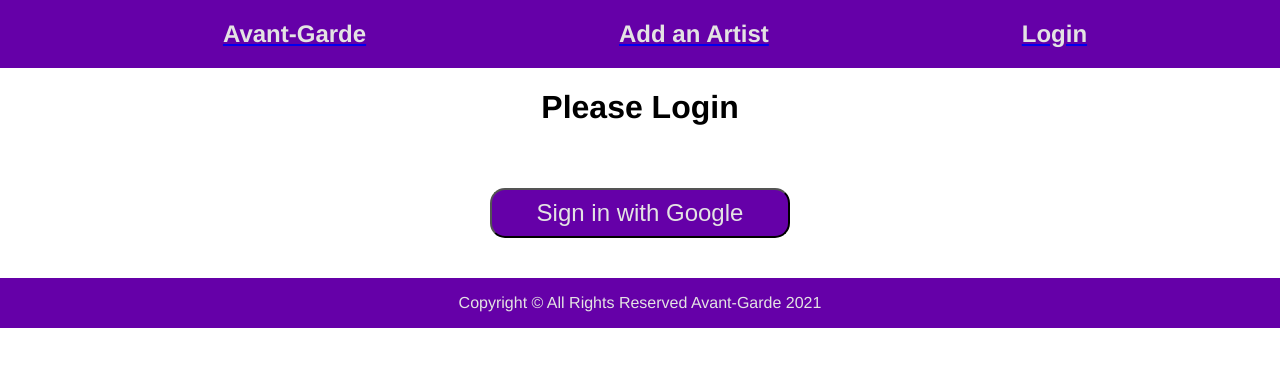
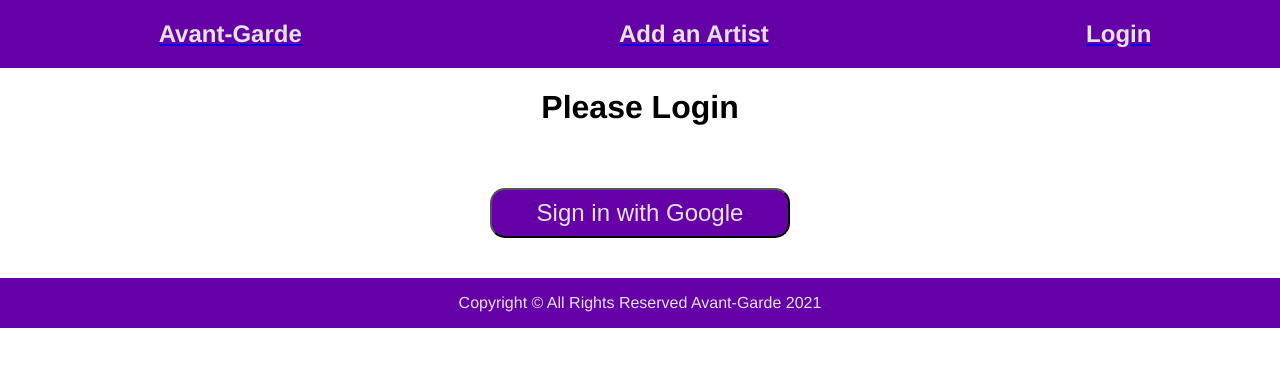
Before and after one commit to lloddy/avant-garde-front, a React (Create React App) app: page /login in a window 1280 px wide. Shown: the top 366 px of the page. Built offline with nearby package versions, Linux system fonts and the light colour scheme; no server answers.

Commit message:
WIP hides editing form for users not logged in

```diff
--- a/src/App.js
+++ b/src/App.js
@@ -1,12 +1,8 @@
 import './App.css';
 import { useState, useEffect } from 'react';
-import { Switch, Route, Redirect } from 'react-router-dom';
 import Nav from './components/Nav';
 import Main from './components/Main';
 import Footer from './components/Footer';
-
-import Index from './pages/Index';
-import Login from './pages/Login';
 import { auth } from './services/firebase';
 
 
--- a/src/components/Main.jsx
+++ b/src/components/Main.jsx
@@ -88,10 +88,9 @@ const Main = (props) => {
 
                     )}>
                 </Route>
-                <Route path="/login">
-                    <Login />
-                </Route>
-
+                <Route path="/login" render={() => (
+                user ? <Redirect to="/" /> : <Login />
+                )} />
             </Switch>
         </main>
     )
--- a/src/components/Nav.jsx
+++ b/src/components/Nav.jsx
@@ -24,7 +24,7 @@ const Nav = (props) => {
                 {
                     props.user ?
                     <>
-                        <h1 onClick={logOut} className="logButtons">Logout</h1>
+                        <h1 onClick={logOut}>Logout</h1>
                         <p className="userName" id="displayName">Welcome, {props.user.displayName}</p>
                         <p>
                             <img src={props.user.photoURL}
@@ -33,12 +33,12 @@ const Nav = (props) => {
                             id="userPhoto"
                             />
                         </p>
-                        <div className="backGroundBox"></div>
+                        {/* <div className="backGroundBox"></div> */}
 
                     </>
                     :
                     <Link to="/login">
-                        <h1 className="logButtons" >Login</h1>
+                        <h1>Login</h1>
                     </Link>
                 }
 
--- a/src/pages/Create.jsx
+++ b/src/pages/Create.jsx
@@ -1,7 +1,6 @@
 import { useHistory } from 'react-router-dom'
 import { useState } from 'react';
 import backgroundImageCreate from '../assets/image13.jpeg'
-
 
 
 const Create = (props) => {
--- a/src/pages/Login.jsx
+++ b/src/pages/Login.jsx
@@ -1,6 +1,15 @@
 import { signIn } from '../services/firebase';
+import { useHistory } from 'react-router-dom'
 
 const Login = (props) => {
+
+
+    // const routeChange = () => {
+    //     let path = 'newPath'
+    //     history.push('/')
+    // }
+
+    const history = useHistory();
     return (
         <main>
             <div className="loginPage">
--- a/src/pages/Show.jsx
+++ b/src/pages/Show.jsx
@@ -66,7 +66,7 @@ const Show = (props) => {
                 <h3 id="artistGridColumn" className="showArtistInfo">Movement/Era: {artist.era}</h3>
                 <p id="artistGridColumn" className="showArtistInfo">{artist.bio}</p>
             </div>
-
+            { user &&
             <form onSubmit={handleSubmit}>
                 <div id="editForm">
                     <h2 className="showArtistInfo">EDIT THIS ARTIST</h2>
@@ -182,7 +182,7 @@ const Show = (props) => {
                 </button>
                 </div>
             </form>
-
+            }
         </div>
     )
 };
--- a/src/styles.scss
+++ b/src/styles.scss
@@ -40,14 +40,15 @@ body {
   font-family: $mainFont;
   display: flex;
   text-decoration: none;
-  justify-content: space-evenly;
+  justify-content: space-around;
   position: -webkit-sticky;
   gap: 30px;
   position: sticky;
   top: 0;
   z-index: 10;
   h1 {
-    padding-left: 30px;
+    height: fit-content;
+    margin-left: 30px;
     color: $contrastColor;
     font-size: 1.5rem;
     &:hover {
@@ -61,36 +62,22 @@ body {
   margin-left: auto;
 }
 
-// .backGroundBox {
-//   background-color: $mainColor;
-//   width: 180px;
-//   height: 90px;
-//   position: absolute;
-//   right: 0;
-//   top: 60px;
-//   z-index: -10;
-//   border-radius: 0 0 0 40px;
-// }
+ .userName {
 
- .userName {
-  max-width: 60px;
-  // top: 70px;
   color: $contrastColor;
   text-align: right;
 }
 
 #userPhoto {
-    // position: absolute;
-    border-radius: 50%;;
-    // top: 80px;
-    // right: 20px;
-  }
+  max-width: 50px;
+  border-radius: 50%;
+}
 
 .artist {
 
   display: flex;
   font-family: $mainFont;
-  padding: 60px 40px 40px 40px;
+  padding: 40px;
   flex-wrap: wrap;
 }
 
```
